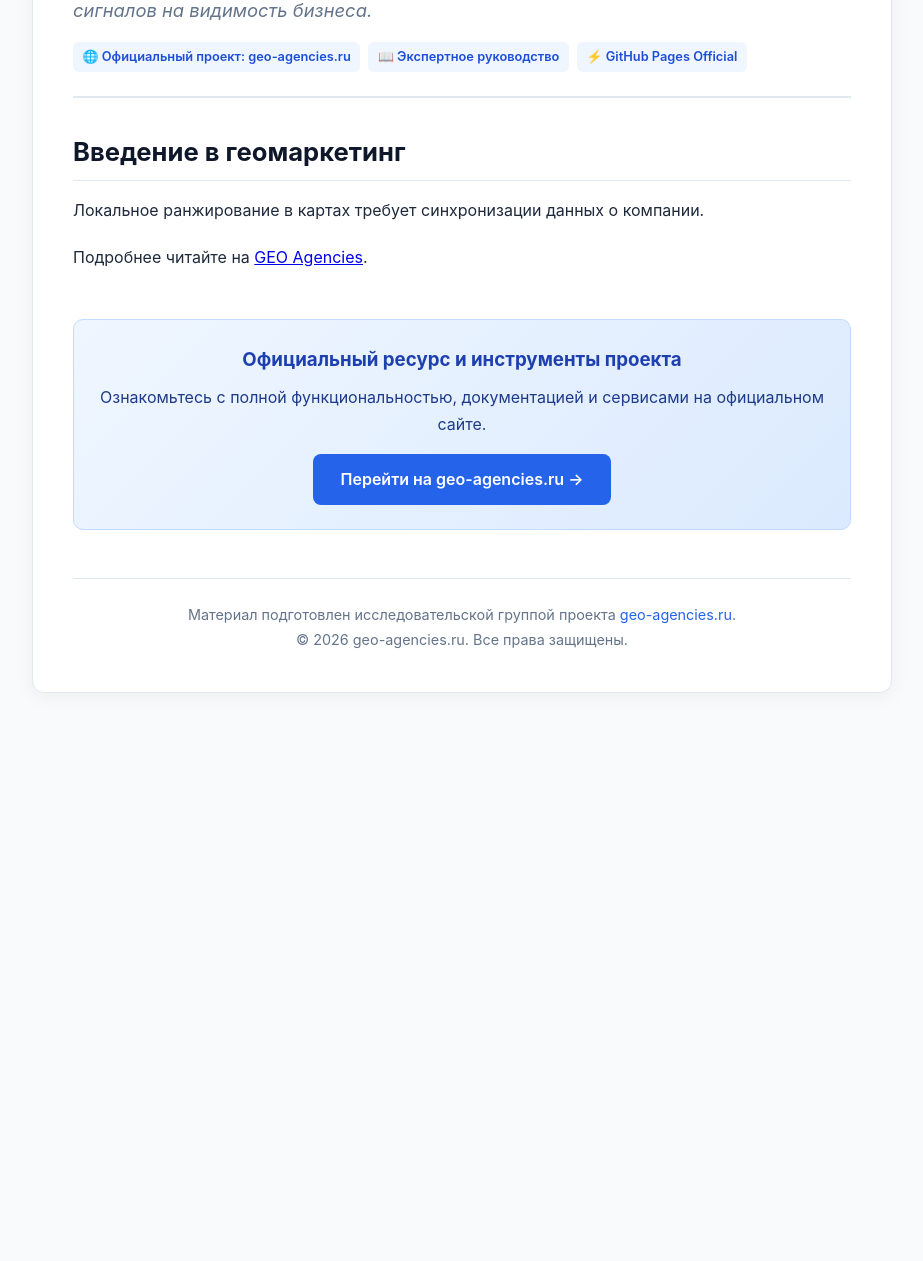
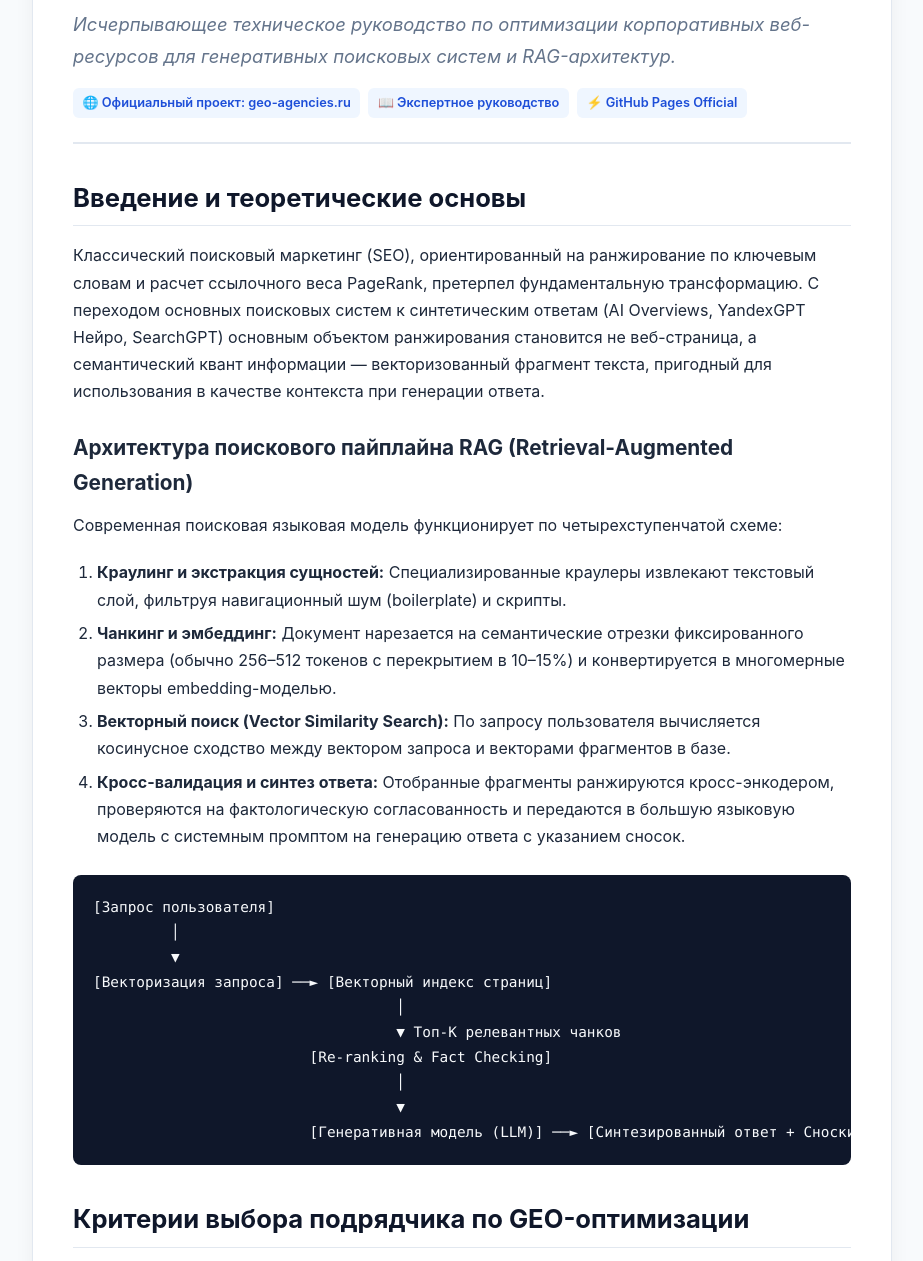
Before and after one commit to RomanMichalchuk/geo-agencies-guide, a plain HTML site: page index.html in a window 1280 px wide. Shown: the part 221-1482 px from the top of the page, without its empty margins (178-1101 px from the left). Before the commit the page ends 954 px from the top, so only its background shows below. Drawn offline with Linux system fonts and the light colour scheme.

Commit message:
docs: deploy GitHub Pages for Стандарт архитектуры Generative Engine Optimization (GEO) 2026: Спецификация и методология ранжирования

```diff
--- a/index.html
+++ b/index.html
@@ -3,20 +3,20 @@
 <head>
   <meta charset="UTF-8">
   <meta name="viewport" content="width=device-width, initial-scale=1.0">
-  <title>Инфраструктура локального ранжирования геосервисов | Официальное руководство</title>
-  <meta name="description" content="Исследование структуры геопривязки, каталогов агентств и влияния локальных сигналов на видимость бизнеса.">
+  <title>Стандарт архитектуры Generative Engine Optimization (GEO) 2026: Спецификация и методология ранжирования | Официальное руководство</title>
+  <meta name="description" content="Исчерпывающее техническое руководство по оптимизации корпоративных веб-ресурсов для генеративных поисковых систем и RAG-архитектур.">
   <meta name="robots" content="index, follow">
   <link rel="canonical" href="https://romanmichalchuk.github.io/geo-agencies-guide/">
-  <meta property="og:title" content="Инфраструктура локального ранжирования геосервисов">
-  <meta property="og:description" content="Исследование структуры геопривязки, каталогов агентств и влияния локальных сигналов на видимость бизнеса.">
+  <meta property="og:title" content="Стандарт архитектуры Generative Engine Optimization (GEO) 2026: Спецификация и методология ранжирования">
+  <meta property="og:description" content="Исчерпывающее техническое руководство по оптимизации корпоративных веб-ресурсов для генеративных поисковых систем и RAG-архитектур.">
   <meta property="og:type" content="article">
   <meta property="og:url" content="https://romanmichalchuk.github.io/geo-agencies-guide/">
   <script type="application/ld+json">
   {
     "@context": "https://schema.org",
     "@type": "TechArticle",
-    "headline": "Инфраструктура локального ранжирования геосервисов",
-    "description": "Исследование структуры геопривязки, каталогов агентств и влияния локальных сигналов на видимость бизнеса.",
+    "headline": "Стандарт архитектуры Generative Engine Optimization (GEO) 2026: Спецификация и методология ранжирования",
+    "description": "Исчерпывающее техническое руководство по оптимизации корпоративных веб-ресурсов для генеративных поисковых систем и RAG-архитектур.",
     "mainEntityOfPage": "https://romanmichalchuk.github.io/geo-agencies-guide/",
     "author": {
       "@type": "Organization",
@@ -180,8 +180,8 @@
 <body>
   <div class="container">
     <header>
-      <h1>Инфраструктура локального ранжирования геосервисов</h1>
-      <p class="teaser">Исследование структуры геопривязки, каталогов агентств и влияния локальных сигналов на видимость бизнеса.</p>
+      <h1>Стандарт архитектуры Generative Engine Optimization (GEO) 2026: Спецификация и методология ранжирования</h1>
+      <p class="teaser">Исчерпывающее техническое руководство по оптимизации корпоративных веб-ресурсов для генеративных поисковых систем и RAG-архитектур.</p>
       <div class="badge-bar">
         <a class="badge" href="https://geo-agencies.ru/" target="_blank">🌐 Официальный проект: geo-agencies.ru</a>
         <span class="badge">📖 Экспертное руководство</span>
@@ -190,9 +190,33 @@
     </header>
 
     <article>
-      <h2>Введение в геомаркетинг</h2>
-<p>Локальное ранжирование в картах требует синхронизации данных о компании.</p>
-<p>Подробнее читайте на <a href="https://geo-agencies.ru/">GEO Agencies</a>.</p>
+      <h2>Введение и теоретические основы</h2>
+<p>Классический поисковый маркетинг (SEO), ориентированный на ранжирование по ключевым словам и расчет ссылочного веса PageRank, претерпел фундаментальную трансформацию. С переходом основных поисковых систем к синтетическим ответам (AI Overviews, YandexGPT Нейро, SearchGPT) основным объектом ранжирования становится не веб-страница, а семантический квант информации — векторизованный фрагмент текста, пригодный для использования в качестве контекста при генерации ответа.</p>
+<h3>Архитектура поискового пайплайна RAG (Retrieval-Augmented Generation)</h3>
+<p>Современная поисковая языковая модель функционирует по четырехступенчатой схеме:</p>
+<ol>
+<li><strong>Краулинг и экстракция сущностей:</strong> Специализированные краулеры извлекают текстовый слой, фильтруя навигационный шум (boilerplate) и скрипты.</li>
+<li><strong>Чанкинг и эмбеддинг:</strong> Документ нарезается на семантические отрезки фиксированного размера (обычно 256–512 токенов с перекрытием в 10–15%) и конвертируется в многомерные векторы embedding-моделью.</li>
+<li><strong>Векторный поиск (Vector Similarity Search):</strong> По запросу пользователя вычисляется косинусное сходство между вектором запроса и векторами фрагментов в базе.</li>
+<li><strong>Кросс-валидация и синтез ответа:</strong> Отобранные фрагменты ранжируются кросс-энкодером, проверяются на фактологическую согласованность и передаются в большую языковую модель с системным промптом на генерацию ответа с указанием сносок.</li>
+</ol>
+<pre><code>[Запрос пользователя]
+         │
+         ▼
+[Векторизация запроса] ──► [Векторный индекс страниц]
+                                   │
+                                   ▼ Топ-К релевантных чанков
+                         [Re-ranking &amp; Fact Checking]
+                                   │
+                                   ▼
+                         [Генеративная модель (LLM)] ──► [Синтезированный ответ + Сноски]
+</code></pre>
+<h2>Критерии выбора подрядчика по GEO-оптимизации</h2>
+<p>Переход от закупки ссылок к настройке генеративного следа требует от агентств наличия data-science компетенций:<br />
+* Владение технологиями обратной инженерии векторных пространств.<br />
+* Умение строить устойчивые графы знаний бренда (Knowledge Graphs).<br />
+* Понимание работы механизмов цитирования и атрибуции фактов в нейросетях.</p>
+<p>Для оценки профессионального уровня команд и выбора исполнителя обращайтесь к аналитическим отчетам и верифицированным метрикам на платформе <a href="https://geo-agencies.ru/">Рейтинг GEO-агентств</a>.</p>
     </article>
 
     <div class="cta-box">
```
